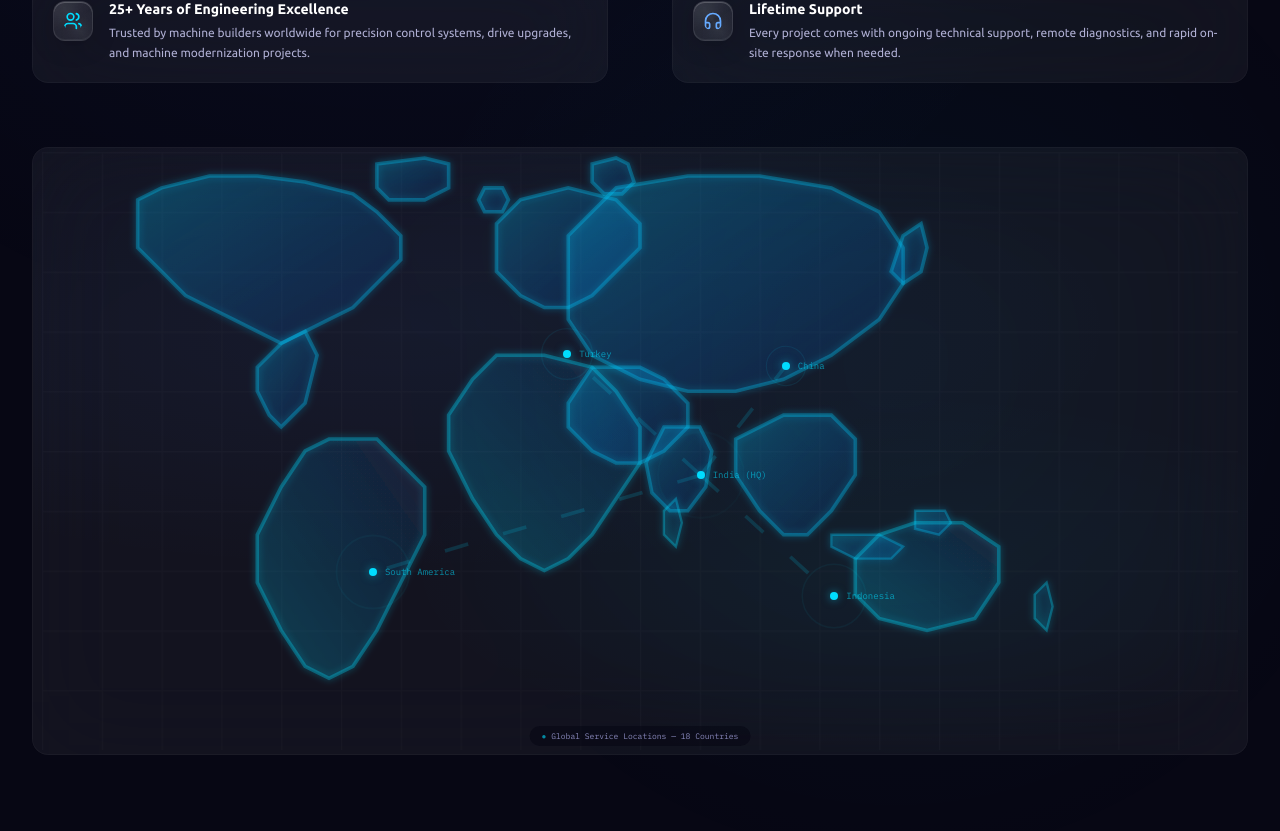
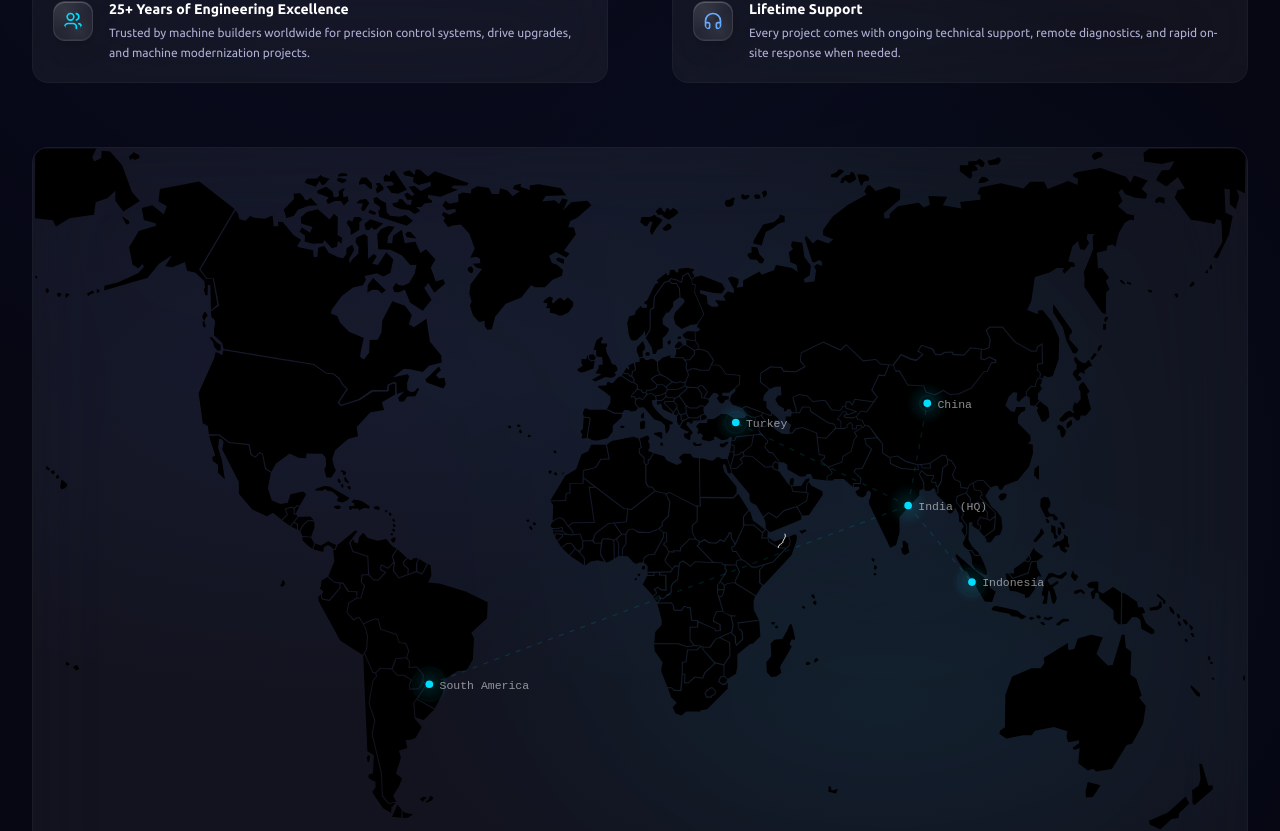
Before and after one commit to cvaradharaj/website, a Next.js app in the folder control-standards/: page / in a window 1280 px wide. Shown: the part 1650-2481 px from the top of the page. Built offline with nearby package versions, Linux system fonts and the light colour scheme.

Commit message:
use real wikipedia world map SVG with proper viewBox coordinates for markers

```diff
--- a/control-standards/components/WorldMap.tsx
+++ b/control-standards/components/WorldMap.tsx
@@ -3,55 +3,59 @@
 import { motion } from 'framer-motion';
 
 const locations = [
-  { name: 'India (HQ)', mx: 0.55, my: 0.54 },
-  { name: 'Indonesia', mx: 0.66, my: 0.74 },
-  { name: 'China', mx: 0.62, my: 0.36 },
-  { name: 'Turkey', mx: 0.44, my: 0.34 },
-  { name: 'South America', mx: 0.28, my: 0.70 },
+  { name: 'India (HQ)', x: 685, y: 280 },
+  { name: 'Indonesia', x: 735, y: 340 },
+  { name: 'China', x: 700, y: 200 },
+  { name: 'Turkey', x: 550, y: 215 },
+  { name: 'South America', x: 310, y: 420 },
 ];
 
 export default function WorldMap() {
   return (
-    <div className="relative w-full aspect-[2/1] rounded-2xl glass border-white/[0.03] overflow-hidden">
+    <div className="relative w-full aspect-[950/620] rounded-2xl glass border-white/[0.03] overflow-hidden">
       <div className="absolute inset-0 aurora-subtle pointer-events-none" />
 
       <img
         src="/world-map.svg"
         alt="World map"
-        className="absolute inset-0 w-full h-full object-contain p-1"
+        className="absolute inset-0 w-full h-full"
       />
 
-      {/* Connection lines from India */}
-      <svg className="absolute inset-0 w-full h-full pointer-events-none" viewBox="0 0 100 50" preserveAspectRatio="xMidYMid meet">
+      <svg className="absolute inset-0 w-full h-full" viewBox="0 0 950 620" preserveAspectRatio="xMidYMid meet">
+        <defs>
+          <radialGradient id="g" cx="50%" cy="50%" r="50%">
+            <stop offset="0%" stopColor="#00ddff" stopOpacity="0.15" />
+            <stop offset="100%" stopColor="#00ddff" stopOpacity="0" />
+          </radialGradient>
+        </defs>
+
         {locations.slice(1).map((loc, i) => (
           <line key={i}
-            x1={locations[0].mx * 100} y1={locations[0].my * 50}
-            x2={loc.mx * 100} y2={loc.my * 50}
-            stroke="rgba(0,221,255,0.15)" strokeWidth="0.3" strokeDasharray="2,3"
+            x1={locations[0].x} y1={locations[0].y}
+            x2={loc.x} y2={loc.y}
+            stroke="rgba(0,221,255,0.12)" strokeWidth="1" strokeDasharray="4,5"
           />
         ))}
-      </svg>
 
-      {/* Location markers */}
-      {locations.map((loc, i) => (
-        <div
-          key={i}
-          className="absolute"
-          style={{ left: `${loc.mx * 100}%`, top: `${loc.my * 100}%`, transform: 'translate(-50%, -50%)' }}
-        >
-          <div className="relative">
-            <motion.div
-              className="absolute -inset-4 rounded-full border border-cyan-400/30"
-              animate={{ scale: [1, 2.5, 1], opacity: [0.3, 0, 0.3] }}
+        {locations.map((loc, i) => (
+          <g key={i}>
+            <motion.circle
+              cx={loc.x} cy={loc.y} r={6}
+              fill="none" stroke="rgba(0,221,255,0.25)" strokeWidth="1"
+              animate={{ r: [6, 18, 6], opacity: [0.25, 0, 0.25] }}
               transition={{ duration: 3, repeat: Infinity, delay: i * 0.5 }}
             />
-            <div className="w-2 h-2 rounded-full bg-cyan-400 shadow-[0_0_8px_rgba(0,221,255,0.5)]" />
-          </div>
-          <span className="absolute left-4 top-1/2 -translate-y-1/2 text-[9px] font-mono text-cyan-400/60 whitespace-nowrap">
-            {loc.name}
-          </span>
-        </div>
-      ))}
+            <circle cx={loc.x} cy={loc.y} r={16} fill="url(#g)" />
+            <circle cx={loc.x} cy={loc.y} r={3} fill="#00ddff" />
+            <text x={loc.x + 8} y={loc.y + 1}
+              fill="rgba(255,255,255,0.55)" fontSize="9" fontFamily="monospace"
+              dominantBaseline="middle"
+            >
+              {loc.name}
+            </text>
+          </g>
+        ))}
+      </svg>
 
       <motion.div
         className="absolute bottom-2 left-1/2 -translate-x-1/2 text-[8px] font-mono text-slate-500 bg-slate-950/60 px-3 py-1 rounded-full whitespace-nowrap"
```
Also changed, not shown: control-standards/public/world-map.svg.
